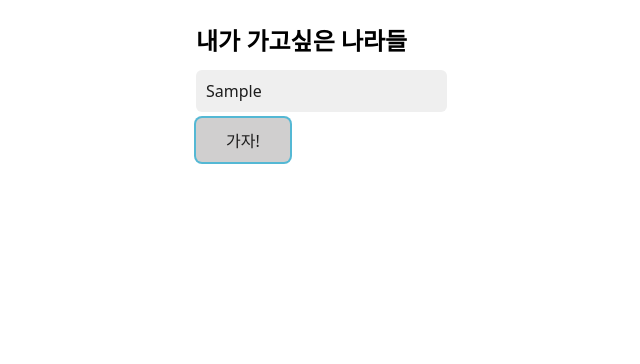
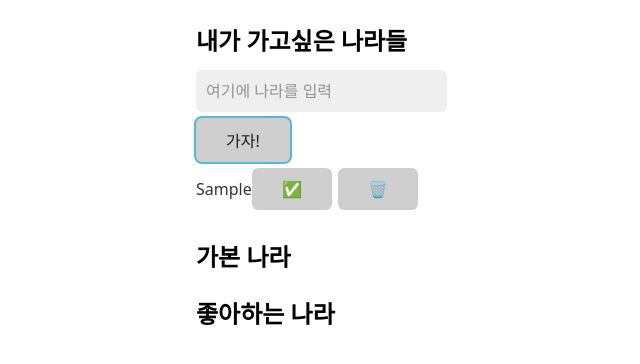
Before and after one commit to ICE0208/nomad-react-study-4, a React (Create React App) app in the folder react/recoil+forms/: page / in a window 1280 px wide. Both pictures are taken after typing "Sample" into the empty fields and a click on the input "가자!". Shown: the top 364 px of the page, without its empty margins (44-684 px from the left). Built offline with nearby package versions, Linux system fonts and the light colour scheme.

Commit message:
feat: Item의 첫 번째 버튼 동작

```diff
--- a/react/recoil+forms/src/App.tsx
+++ b/react/recoil+forms/src/App.tsx
@@ -2,24 +2,44 @@ import { FieldValues, useForm } from "react-hook-form";
 import { useRecoilState } from "recoil";
 import { 데이터Atom } from "./atoms";
 import { useMemo } from "react";
+import { Item } from "./components";
+import { ItemType } from "./components/Item";
 
 interface I폼 {
   나라입력: string;
 }
 
 export default function App() {
-  const {
-    register,
-    handleSubmit,
-    formState: { errors },
-  } = useForm<I폼>();
-  const 제출했을때 = (data: FieldValues) => console.log(data);
-
   const [데이터, set데이터] = useRecoilState(데이터Atom);
 
   const { 가고싶은, 가본, 좋아하는 } = useMemo(() => {
     return 데이터;
   }, [데이터]);
+
+  const {
+    register,
+    handleSubmit,
+    formState: { errors },
+    setError,
+    reset,
+  } = useForm<I폼>();
+  const 제출했을때 = (data: FieldValues) => {
+    const { 나라입력: newValue } = data;
+
+    // 데이터 중복 검사
+    for (const each데이터 of Object.values(데이터)) {
+      if ((each데이터 as string[]).includes(newValue)) {
+        setError("나라입력", { type: "custom", message: "Duplicated :(" });
+        return;
+      }
+    }
+
+    set데이터((prev데이터) => ({
+      ...prev데이터,
+      가고싶은: [...prev데이터.가고싶은, newValue],
+    }));
+    reset();
+  };
 
   return (
     <main>
@@ -37,6 +57,38 @@ export default function App() {
           {errors.나라입력 && <div>{errors.나라입력.message}</div>}
         </form>
       </div>
+      {/* 가고싶은 나라 Area */}
+      {가고싶은.map((data) => {
+        return (
+          <Item
+            key={data}
+            text={data}
+            type={ItemType.가고싶은}
+          />
+        );
+      })}
+      <h2>가본 나라</h2>
+      {/* 가본 나라 Area */}
+      {가본.map((data) => {
+        return (
+          <Item
+            key={data}
+            text={data}
+            type={ItemType.가본}
+          />
+        );
+      })}
+      <h2>좋아하는 나라</h2>
+      {/* 좋아하는 나라 Area */}
+      {좋아하는.map((data) => {
+        return (
+          <Item
+            key={data}
+            text={data}
+            type={ItemType.좋아하는}
+          />
+        );
+      })}
     </main>
   );
 }
--- a/react/recoil+forms/src/atoms.ts
+++ b/react/recoil+forms/src/atoms.ts
@@ -1,6 +1,6 @@
 import { atom } from "recoil";
 
-interface I데이터 {
+export interface I데이터 {
   가고싶은: string[];
   가본: string[];
   좋아하는: string[];
--- /dev/null
+++ b/react/recoil+forms/src/components/Item/index.tsx
@@ -0,0 +1,25 @@
+import useHandleItemBtn from "./useHandleItemBtn";
+import { getFirstBtnText, getSecondBtnText } from "./utils";
+
+export enum ItemType {
+  "가고싶은" = "가고싶은",
+  "가본" = "가본",
+  "좋아하는" = "좋아하는",
+}
+
+interface ItemProps {
+  text: string;
+  type: ItemType;
+}
+
+export default function ItemComponent({ text, type }: ItemProps) {
+  const { handleFirstBtn } = useHandleItemBtn(type, text);
+
+  return (
+    <div>
+      <span>{text}</span>
+      <button onClick={handleFirstBtn}>{getFirstBtnText(type)}</button>
+      {type !== ItemType.좋아하는 && <button>{getSecondBtnText(type)}</button>}
+    </div>
+  );
+}
--- /dev/null
+++ b/react/recoil+forms/src/components/Item/useHandleItemBtn.ts
@@ -0,0 +1,48 @@
+import { useCallback, useMemo } from "react";
+import { ItemType } from ".";
+import { useRecoilState } from "recoil";
+import { I데이터, 데이터Atom } from "../../atoms";
+
+export default function useHandleItemBtn(type: ItemType, itemText: string) {
+  const [데이터, set데이터] = useRecoilState(데이터Atom);
+
+  const handleUpdateData = useCallback(
+    (fromKey: ItemType, toKey: ItemType) => {
+      set데이터((prev데이터) => {
+        // fromKey에서 항목 제거
+        const filteredItems = prev데이터[fromKey].filter(
+          (item) => item !== itemText
+        );
+        // toKey에 항목 추가, 이때 toKey가 undefined이면 추가하지 않음
+        const updatedItems = toKey
+          ? [...prev데이터[toKey], itemText]
+          : prev데이터[toKey];
+
+        return {
+          ...prev데이터,
+          [fromKey]: filteredItems,
+          [toKey]: updatedItems,
+        };
+      });
+    },
+    [itemText, 데이터]
+  );
+
+  const handleFirstBtn = useCallback(() => {
+    switch (type) {
+      case ItemType.가고싶은:
+        handleUpdateData(ItemType.가고싶은, ItemType.가본);
+        break;
+      case ItemType.가본:
+        handleUpdateData(ItemType.가본, ItemType.좋아하는);
+        break;
+      case ItemType.좋아하는:
+        handleUpdateData(ItemType.좋아하는, ItemType.가본);
+        break;
+      default:
+        console.error("Error on useCallback of handleFirstBtn");
+    }
+  }, [type, 데이터]);
+
+  return { handleFirstBtn };
+}
--- /dev/null
+++ b/react/recoil+forms/src/components/Item/utils.ts
@@ -0,0 +1,30 @@
+import { ItemType } from ".";
+
+export const getFirstBtnText = (type: ItemType) => {
+  switch (type) {
+    case ItemType.가고싶은:
+      return "✅";
+    case ItemType.가본:
+      return "👍🏻";
+    case ItemType.좋아하는:
+      return "👎🏻";
+    default:
+      console.error("Error on getFirstBtnText");
+      return "⛔️";
+  }
+};
+
+export const getSecondBtnText = (type: ItemType) => {
+  switch (type) {
+    case ItemType.가고싶은:
+      return "🗑️";
+    case ItemType.가본:
+      return "❌";
+    case ItemType.좋아하는:
+      console.error("'좋아하는' 타입의 두번째 버튼은 존재하지 않습니다.");
+      return "⛔️";
+    default:
+      console.error("Error on getSecondBtnText");
+      return "⛔️";
+  }
+};
--- /dev/null
+++ b/react/recoil+forms/src/components/index.ts
@@ -0,0 +1 @@
+export { default as Item } from "./Item";
```
